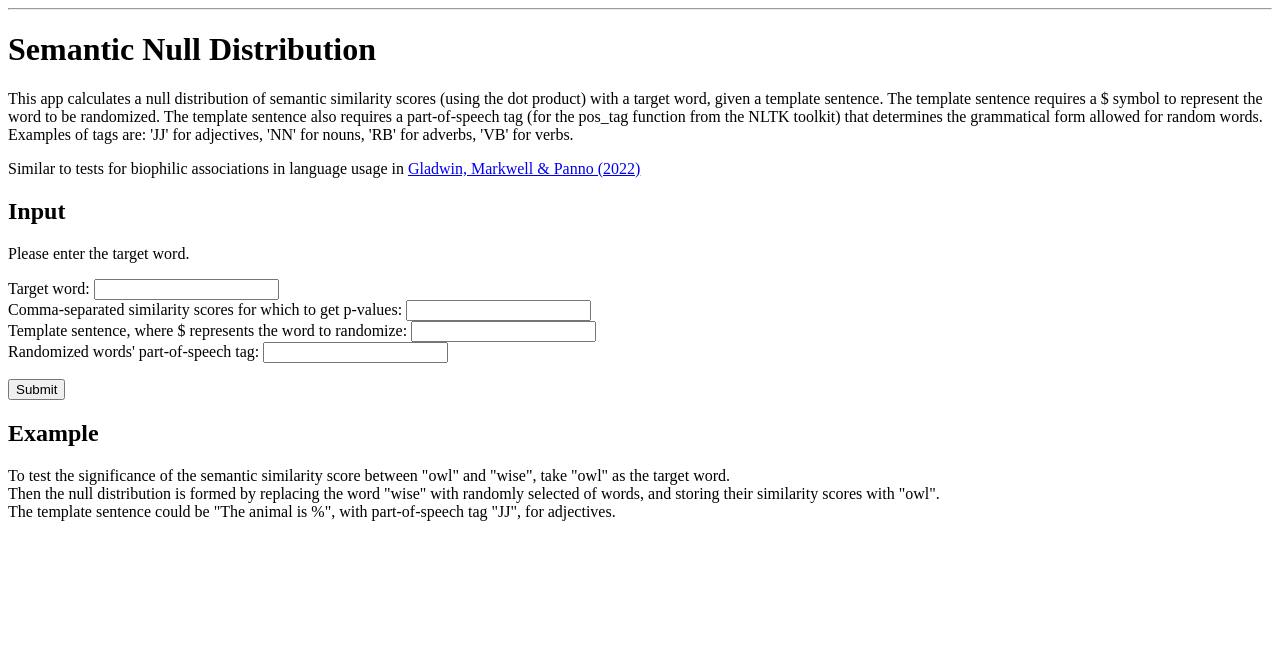
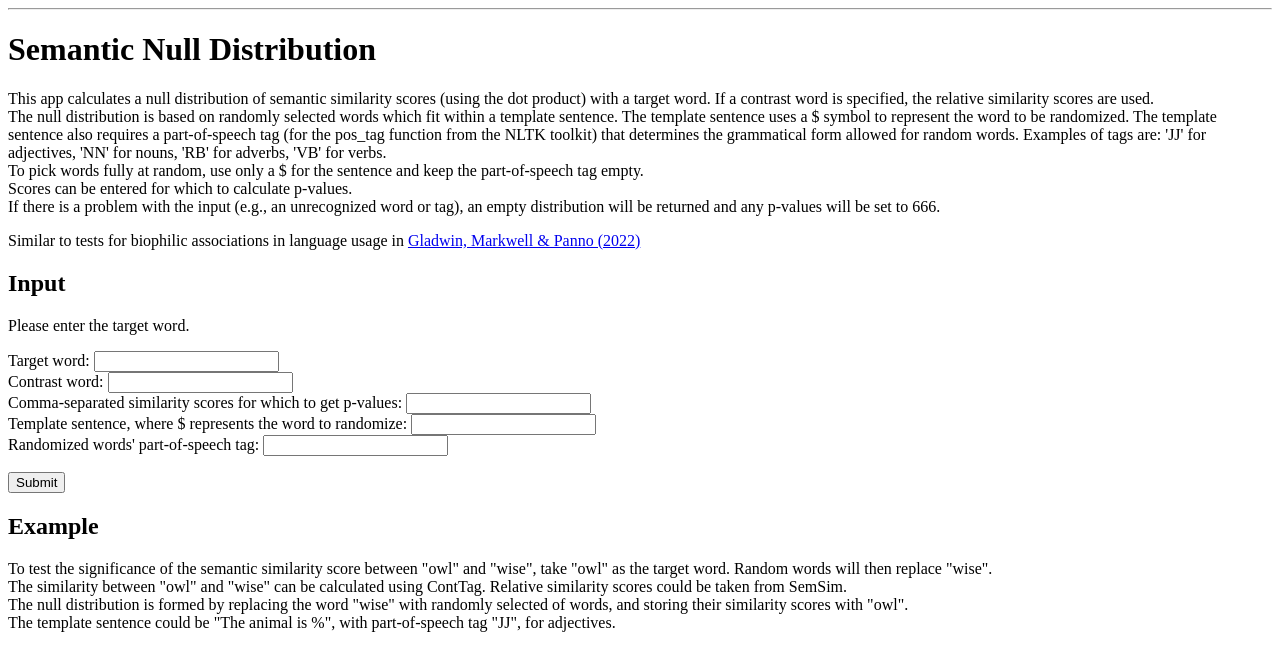
Before and after one commit to thomasgladwin/webapps, a Flask app: page /semnull in a window 1280 px wide. Shown: the part 26-697 px from the top of the page. Run offline with Flask 2, Linux system fonts and the light colour scheme.

Commit message:
Add files via upload

```diff
--- a/app.py
+++ b/app.py
@@ -64,10 +64,11 @@ def semnull():
 @app.route('/semnull_results', methods=['GET', 'POST'])
 def semnull_results():
     target_word = request.form['target_word']
+    contrast_word = request.form['contrast_word']
     scores_to_test = request.form['scores_to_test']
     template_sentence = request.form['template_sentence']
     template_pos = request.form['template_pos']
-    null_distr_scores = semnull_funcs.get_semnull(target_word, template_sentence, template_pos)
+    null_distr_scores = semnull_funcs.get_semnull(target_word, contrast_word, template_sentence, template_pos)
     N_random_words_found = len(null_distr_scores)
     p_values, scores_to_test_output = semnull_funcs.get_p(scores_to_test, null_distr_scores)
     p_values_nested = []
--- a/templates/semnull.html
+++ b/templates/semnull.html
@@ -2,22 +2,28 @@
 
 {% block content %}
     <h1>Semantic Null Distribution</h1>
-    <p>This app calculates a null distribution of semantic similarity scores (using the dot product) with a target word, given a template sentence.
-    The template sentence requires a $ symbol to represent the word to be randomized.
+    <p>This app calculates a null distribution of semantic similarity scores (using the dot product) with a target word. If a contrast word is specified, the relative similarity scores are used.
+    <br>The null distribution is based on randomly selected words which fit within a template sentence. The template sentence uses a $ symbol to represent the word to be randomized.
     The template sentence also requires a part-of-speech tag (for the pos_tag function from the NLTK toolkit) that determines the grammatical form allowed for random words.
-    Examples of tags are: 'JJ' for adjectives, 'NN' for nouns, 'RB' for adverbs, 'VB' for verbs.</p>
+    Examples of tags are: 'JJ' for adjectives, 'NN' for nouns, 'RB' for adverbs, 'VB' for verbs.
+    <br>To pick words fully at random, use only a $ for the sentence and keep the part-of-speech tag empty.
+    <br>Scores can be entered for which to calculate p-values.
+    <br>If there is a problem with the input (e.g., an unrecognized word or tag), an empty distribution will be returned and any p-values will be set to 666.
+    </p>
     <p>Similar to tests for biophilic associations in language usage in <a href="https://www.liebertpub.com/doi/10.1089/eco.2022.0036">Gladwin, Markwell & Panno (2022)</a></p>
     <h2>Input</h2>
     <p>Please enter the target word.</p>
     <form action = "semnull_results" method="POST">
         Target word:  <input type="text" name="target_word">
+        <br>Contrast word:  <input type="text" name="contrast_word">
         <br>Comma-separated similarity scores for which to get p-values:  <input type="text" name="scores_to_test">
         <br>Template sentence, where $ represents the word to randomize: <input type="text" name="template_sentence">
         <br>Randomized words' part-of-speech tag: <input type="text" name="template_pos">
         <p><button>Submit</button></p>
     </form>
     <h2>Example</h2>
-    To test the significance of the semantic similarity score between "owl" and "wise", take "owl" as the target word.
-    <br>Then the null distribution is formed by replacing the word "wise" with randomly selected of words, and storing their similarity scores with "owl".
+    To test the significance of the semantic similarity score between "owl" and "wise", take "owl" as the target word. Random words will then replace "wise".
+    <br>The similarity between "owl" and "wise" can be calculated using ContTag. Relative similarity scores could be taken from SemSim.
+    <br>The null distribution is formed by replacing the word "wise" with randomly selected of words, and storing their similarity scores with "owl".
     <br>The template sentence could be "The animal is %", with part-of-speech tag "JJ", for adjectives.
 {% endblock %}
```
Also changed, not shown: semnull_funcs.py (+8 -6 lines).
